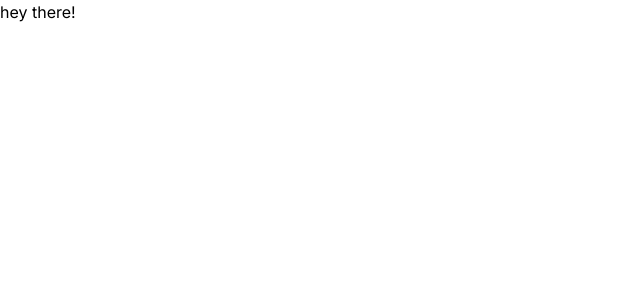
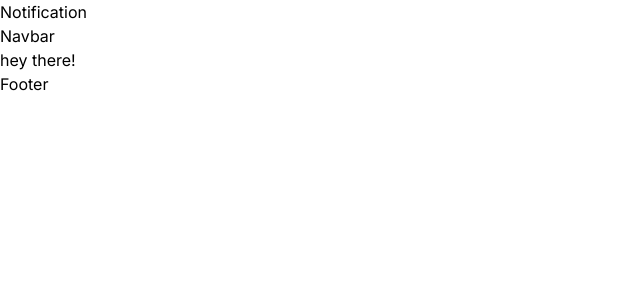
Before and after one commit to TankEngine-ish/Water_Takeaway_Service_Full_Stack_Application, a Next.js app: page / in a window 1280 px wide. Shown: the top 300 px of the page, without its empty margins (0-640 px from the left). Built offline with nearby package versions, Linux system fonts and the light colour scheme.

Commit message:
finish navbar, footer and notifications comp setup

```diff
--- a/src/app/layout.tsx
+++ b/src/app/layout.tsx
@@ -1,3 +1,6 @@
+import Notification from "@/components/Notification";
+import Navbar from "@/components/Navbar";
+import Footer from "@/components/Footer";
 import type { Metadata } from "next";
 import { Inter } from "next/font/google";
 import "./globals.css";
@@ -16,7 +19,12 @@
 }>) {
   return (
     <html lang="en">
-      <body className={inter.className}>{children}</body>
+      <body className={inter.className}>
+        <Notification/>
+        <Navbar />
+        {children}
+        <Footer />
+      </body>
     </html>
   );
 }
--- a/src/components/Footer.tsx
+++ b/src/components/Footer.tsx
@@ -0,0 +1,5 @@
+import React from 'react'
+const Footer = () => {
+  return <div>Footer</div>
+}
+export default Footer
--- a/src/components/Navbar.tsx
+++ b/src/components/Navbar.tsx
@@ -0,0 +1,5 @@
+import React from 'react'
+const Navbar = () => {
+  return <div>Navbar</div>
+}
+export default Navbar
--- /dev/null
+++ b/src/components/Notification.tsx
@@ -0,0 +1,5 @@
+import React from 'react'
+const Notification = () => {
+  return <div>Notification</div>
+}
+export default Notification
```
Also changed, not shown: src/components/Notifications.tsx (deleted).
